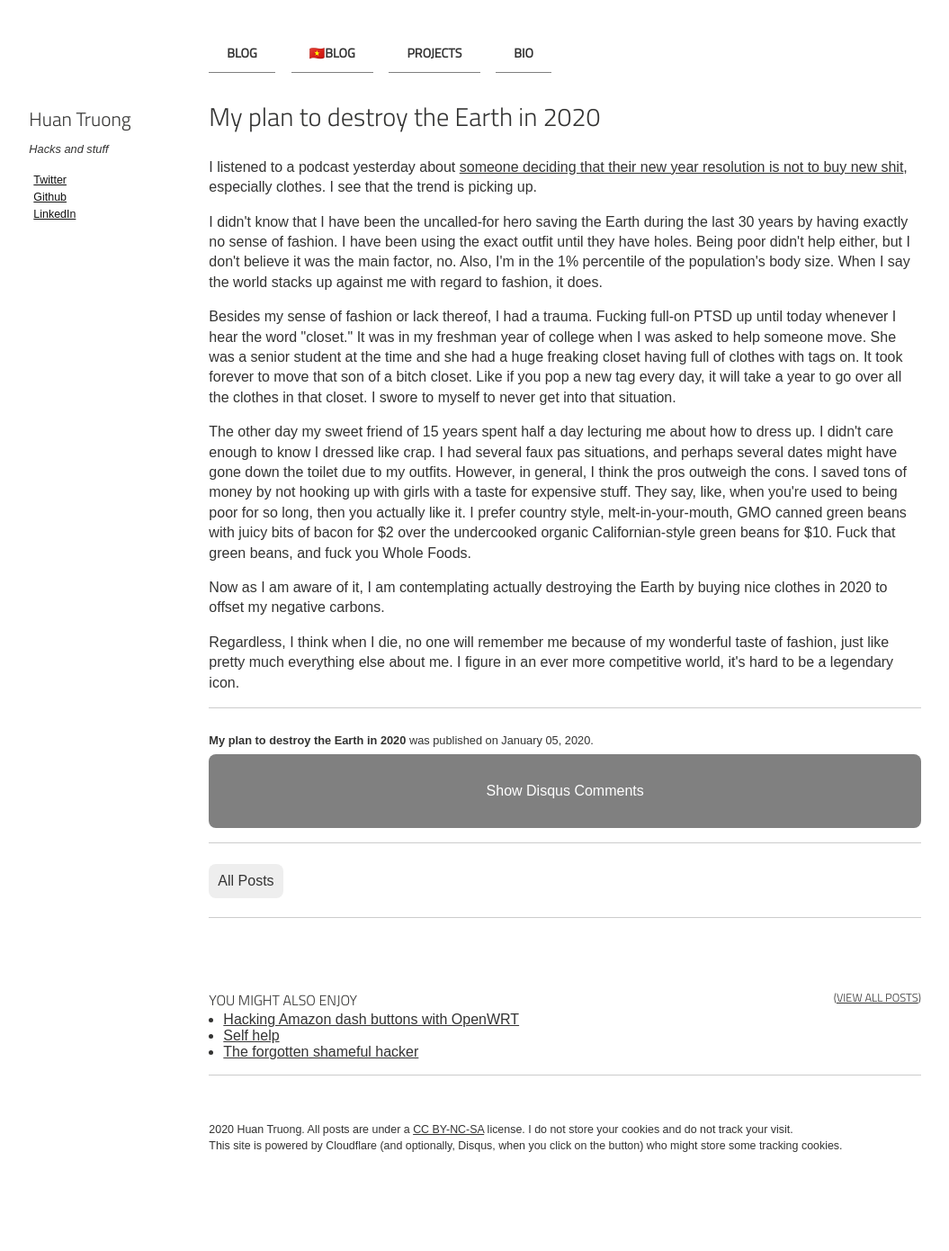
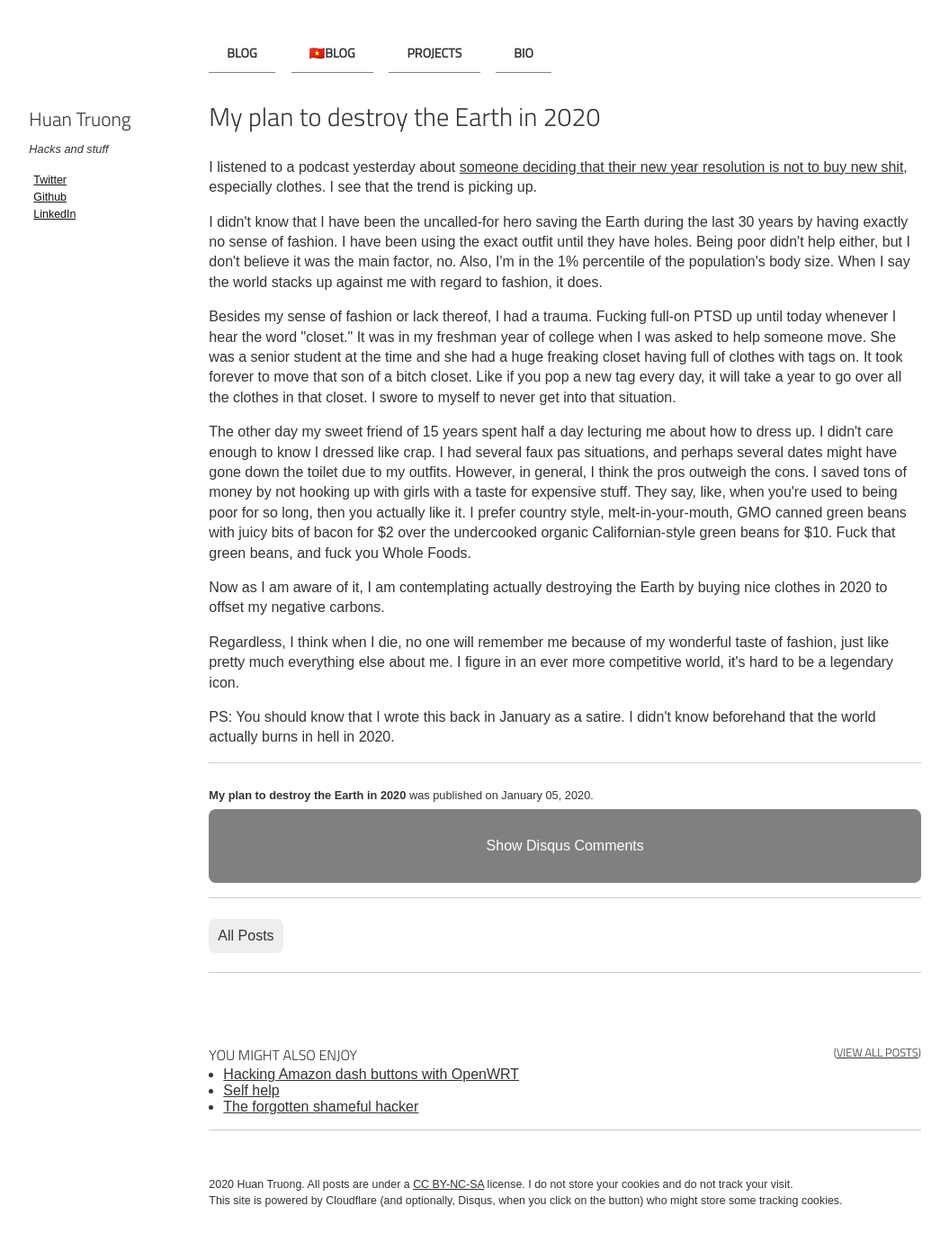
Before and after one commit to htruong/htruong.github.io, a Jekyll site: the page built from _posts/2020-01-05-destroy-the-world.md, in a window 1280 px wide. Shown: the whole page at 90% size, without its empty margins (116-1171 px from the left). Built offline with Jekyll 4.4.1, drawn with Linux system fonts in a browser that asks for light colours; before the commit the page ends 1329 px from its top, so only the background shows below that.

Commit message:
Add disclaimer to the satire post

```diff
--- a/_posts/2020-01-05-destroy-the-world.markdown
+++ b/_posts/2020-01-05-destroy-the-world.md
@@ -14,3 +14,5 @@ The other day my sweet friend of 15 years spent half a day lecturing me about ho
 Now as I am aware of it, I am contemplating actually destroying the Earth by buying nice clothes in 2020 to offset my negative carbons.
 
 Regardless, I think when I die, no one will remember me because of my wonderful taste of fashion, just like pretty much everything else about me. I figure in an ever more competitive world, it's hard to be a legendary icon.
+
+PS: You should know that I wrote this back in January as a satire. I didn't know beforehand that the world actually burns in hell in 2020.
```
